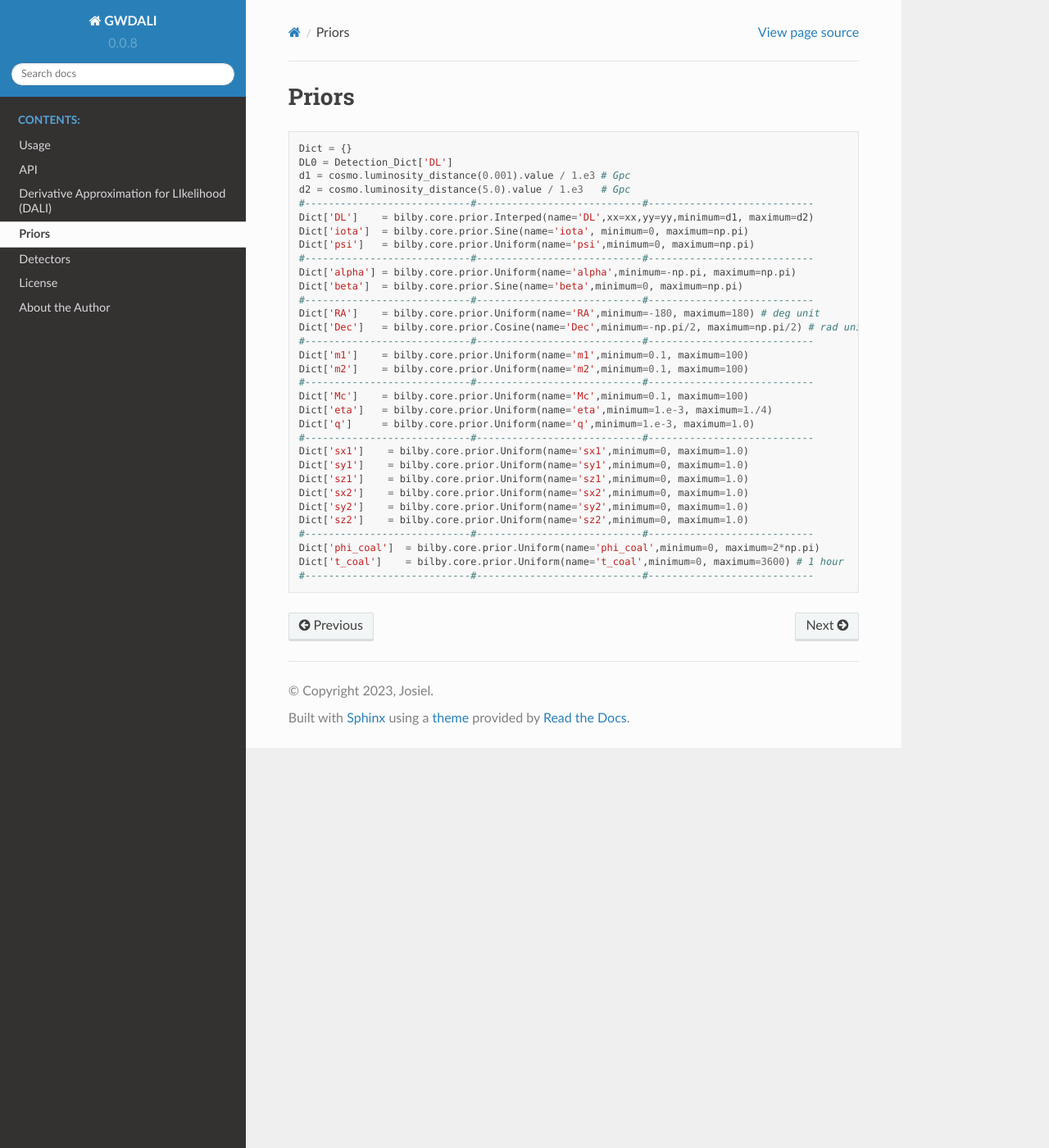
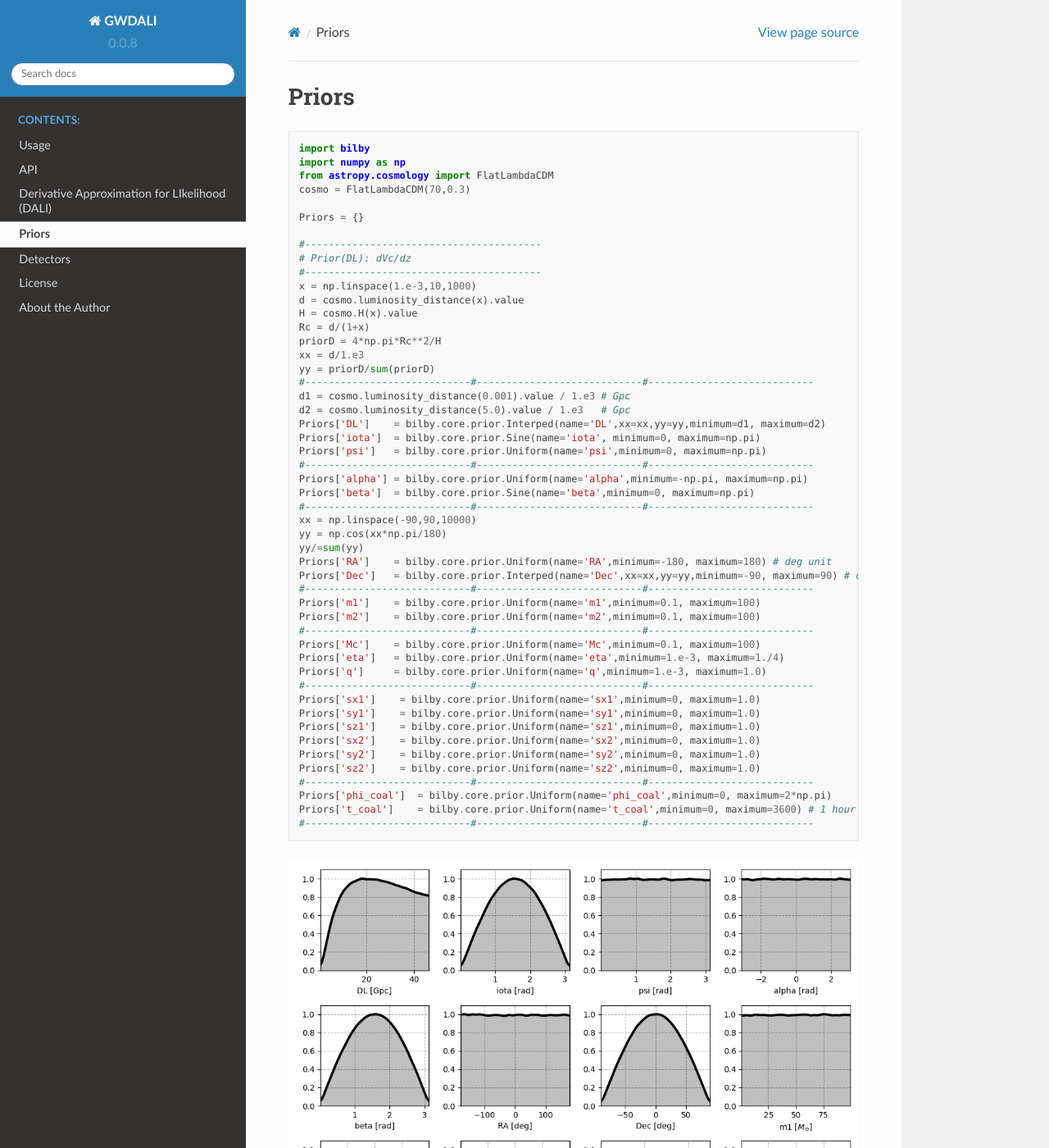
Before and after one commit to jmsdsouzaPhD/GWDALI, a Sphinx documentation site: the page built from docs/source/priors.rst, in a window 1280 px wide and 1400 px high. Shown: the whole window at 82% size. Built offline with Sphinx 7.4.7 and the Read the Docs theme 2.0.0, drawn with Linux system fonts in a browser that asks for light colours.

Commit message:
updating docs/ (priors)

```diff
--- a/docs/source/priors.rst
+++ b/docs/source/priors.rst
@@ -4,35 +4,57 @@ Priors
 
 .. code:: python
 
-	Dict = {}
-	DL0 = Detection_Dict['DL']
+	import bilby
+	import numpy as np
+	from astropy.cosmology import FlatLambdaCDM
+	cosmo = FlatLambdaCDM(70,0.3)
+
+	Priors = {}
+
+	#----------------------------------------
+	# Prior(DL): dVc/dz
+	#----------------------------------------
+	x = np.linspace(1.e-3,10,1000)
+	d = cosmo.luminosity_distance(x).value
+	H = cosmo.H(x).value
+	Rc = d/(1+x)
+	priorD = 4*np.pi*Rc**2/H
+	xx = d/1.e3
+	yy = priorD/sum(priorD)
+	#----------------------------#----------------------------#----------------------------
 	d1 = cosmo.luminosity_distance(0.001).value / 1.e3 # Gpc
 	d2 = cosmo.luminosity_distance(5.0).value / 1.e3   # Gpc
+	Priors['DL']    = bilby.core.prior.Interped(name='DL',xx=xx,yy=yy,minimum=d1, maximum=d2)
+	Priors['iota']  = bilby.core.prior.Sine(name='iota', minimum=0, maximum=np.pi)
+	Priors['psi']   = bilby.core.prior.Uniform(name='psi',minimum=0, maximum=np.pi)
 	#----------------------------#----------------------------#----------------------------
-	Dict['DL']    = bilby.core.prior.Interped(name='DL',xx=xx,yy=yy,minimum=d1, maximum=d2)
-	Dict['iota']  = bilby.core.prior.Sine(name='iota', minimum=0, maximum=np.pi)
-	Dict['psi']   = bilby.core.prior.Uniform(name='psi',minimum=0, maximum=np.pi)
+	Priors['alpha'] = bilby.core.prior.Uniform(name='alpha',minimum=-np.pi, maximum=np.pi)
+	Priors['beta']  = bilby.core.prior.Sine(name='beta',minimum=0, maximum=np.pi)
 	#----------------------------#----------------------------#----------------------------
-	Dict['alpha'] = bilby.core.prior.Uniform(name='alpha',minimum=-np.pi, maximum=np.pi)
-	Dict['beta']  = bilby.core.prior.Sine(name='beta',minimum=0, maximum=np.pi)
+	xx = np.linspace(-90,90,10000)
+	yy = np.cos(xx*np.pi/180)
+	yy/=sum(yy)
+	Priors['RA']    = bilby.core.prior.Uniform(name='RA',minimum=-180, maximum=180) # deg unit
+	Priors['Dec']   = bilby.core.prior.Interped(name='Dec',xx=xx,yy=yy,minimum=-90, maximum=90) # deg unit
 	#----------------------------#----------------------------#----------------------------
-	Dict['RA']    = bilby.core.prior.Uniform(name='RA',minimum=-180, maximum=180) # deg unit
-	Dict['Dec']   = bilby.core.prior.Cosine(name='Dec',minimum=-np.pi/2, maximum=np.pi/2) # rad unit
+	Priors['m1']    = bilby.core.prior.Uniform(name='m1',minimum=0.1, maximum=100)
+	Priors['m2']    = bilby.core.prior.Uniform(name='m2',minimum=0.1, maximum=100)
 	#----------------------------#----------------------------#----------------------------
-	Dict['m1']    = bilby.core.prior.Uniform(name='m1',minimum=0.1, maximum=100)
-	Dict['m2']    = bilby.core.prior.Uniform(name='m2',minimum=0.1, maximum=100)
+	Priors['Mc']    = bilby.core.prior.Uniform(name='Mc',minimum=0.1, maximum=100)
+	Priors['eta']   = bilby.core.prior.Uniform(name='eta',minimum=1.e-3, maximum=1./4)
+	Priors['q']     = bilby.core.prior.Uniform(name='q',minimum=1.e-3, maximum=1.0)
 	#----------------------------#----------------------------#----------------------------
-	Dict['Mc']    = bilby.core.prior.Uniform(name='Mc',minimum=0.1, maximum=100)
-	Dict['eta']   = bilby.core.prior.Uniform(name='eta',minimum=1.e-3, maximum=1./4)
-	Dict['q']     = bilby.core.prior.Uniform(name='q',minimum=1.e-3, maximum=1.0)
+	Priors['sx1']    = bilby.core.prior.Uniform(name='sx1',minimum=0, maximum=1.0)
+	Priors['sy1']    = bilby.core.prior.Uniform(name='sy1',minimum=0, maximum=1.0)
+	Priors['sz1']    = bilby.core.prior.Uniform(name='sz1',minimum=0, maximum=1.0)
+	Priors['sx2']    = bilby.core.prior.Uniform(name='sx2',minimum=0, maximum=1.0)
+	Priors['sy2']    = bilby.core.prior.Uniform(name='sy2',minimum=0, maximum=1.0)
+	Priors['sz2']    = bilby.core.prior.Uniform(name='sz2',minimum=0, maximum=1.0)
 	#----------------------------#----------------------------#----------------------------
-	Dict['sx1']    = bilby.core.prior.Uniform(name='sx1',minimum=0, maximum=1.0)
-	Dict['sy1']    = bilby.core.prior.Uniform(name='sy1',minimum=0, maximum=1.0)
-	Dict['sz1']    = bilby.core.prior.Uniform(name='sz1',minimum=0, maximum=1.0)
-	Dict['sx2']    = bilby.core.prior.Uniform(name='sx2',minimum=0, maximum=1.0)
-	Dict['sy2']    = bilby.core.prior.Uniform(name='sy2',minimum=0, maximum=1.0)
-	Dict['sz2']    = bilby.core.prior.Uniform(name='sz2',minimum=0, maximum=1.0)
+	Priors['phi_coal']  = bilby.core.prior.Uniform(name='phi_coal',minimum=0, maximum=2*np.pi)
+	Priors['t_coal']    = bilby.core.prior.Uniform(name='t_coal',minimum=0, maximum=3600) # 1 hour
 	#----------------------------#----------------------------#----------------------------
-	Dict['phi_coal']  = bilby.core.prior.Uniform(name='phi_coal',minimum=0, maximum=2*np.pi)
-	Dict['t_coal']    = bilby.core.prior.Uniform(name='t_coal',minimum=0, maximum=3600) # 1 hour
-	#----------------------------#----------------------------#----------------------------
+
+.. figure:: ./fig_priors.png
+   :alt: priors
+   :align: center
```
Also changed, not shown: docs/source/fig_priors.png (added).
